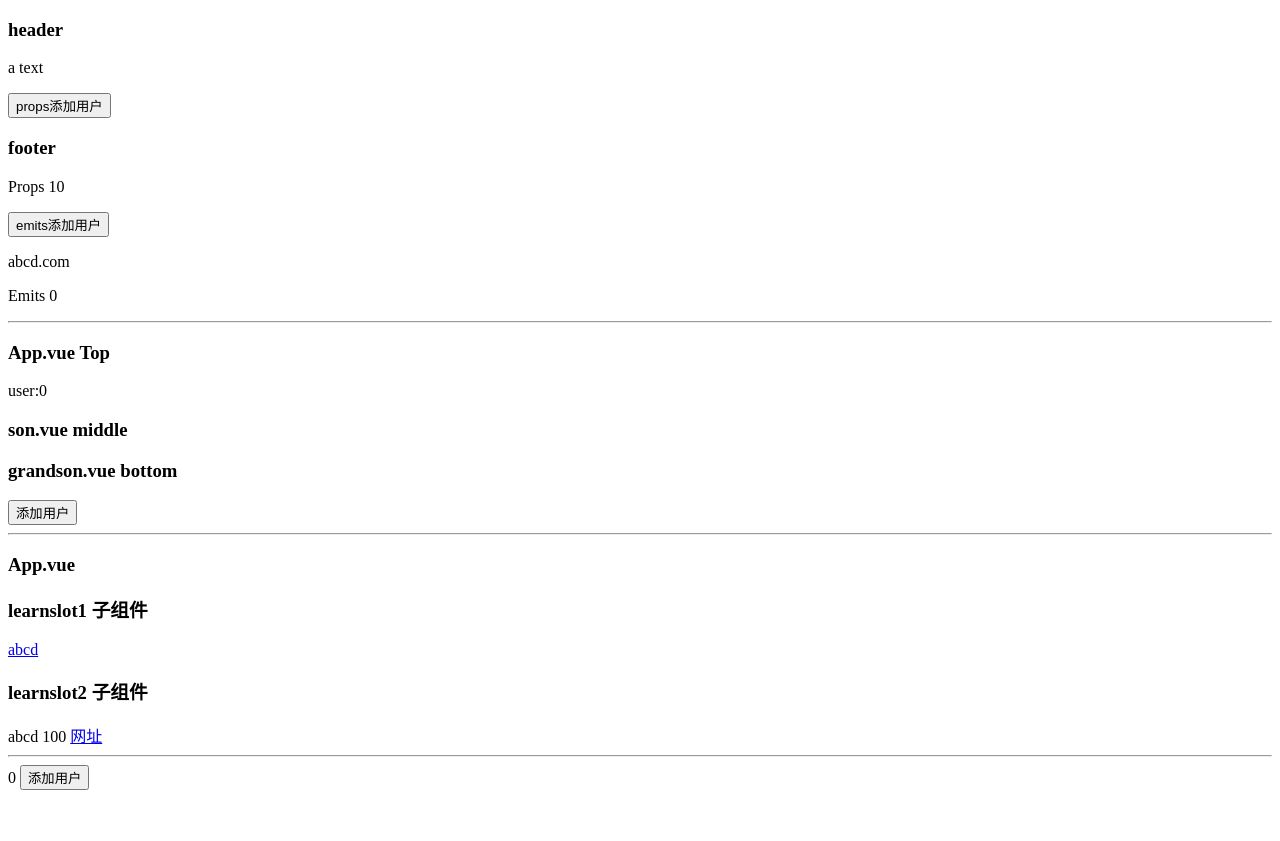
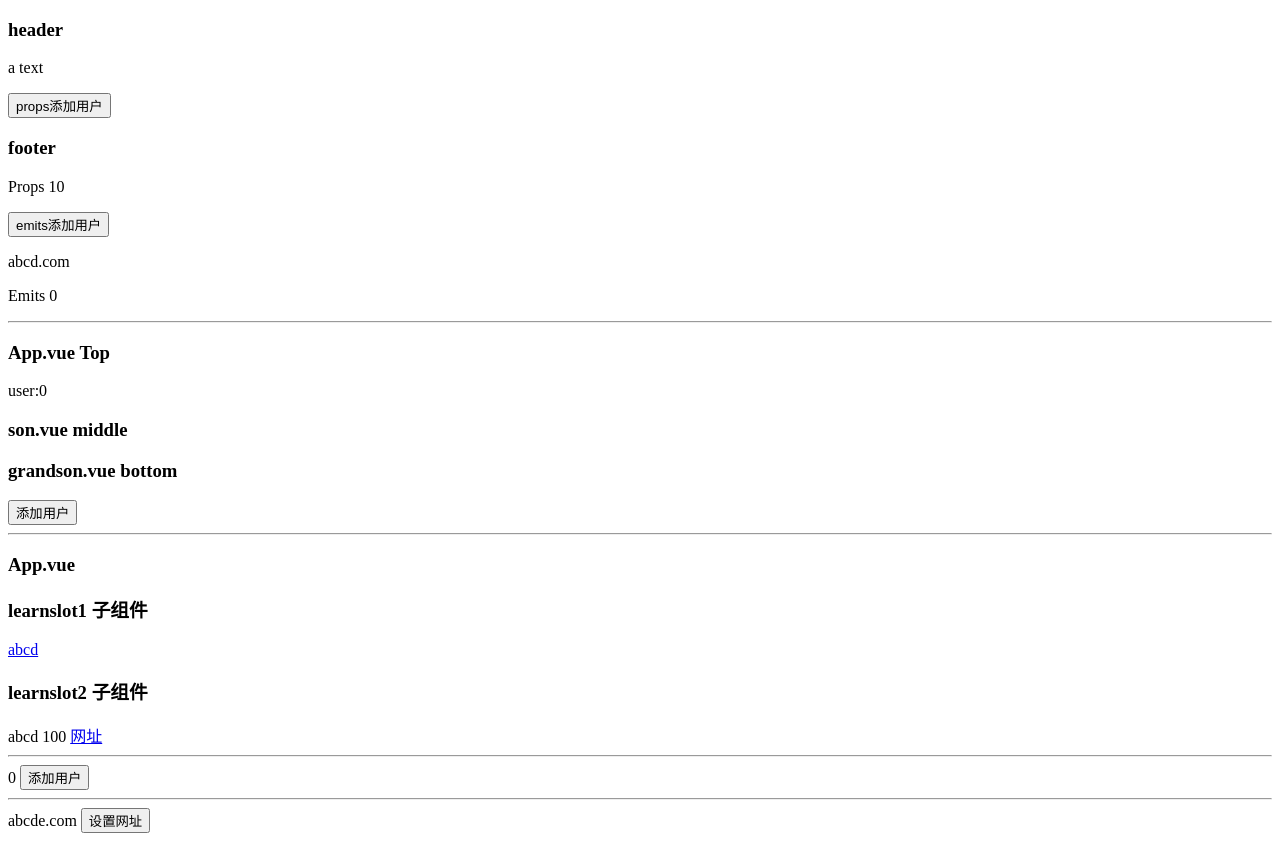
Before and after one commit to ZineSulphur/fastapi_vue3, a Vue app in the folder little_demo/vue3/vite-project/: page / in a window 1280 px wide. Before the commit the page ends 800 px from the top, so only its background shows below. Built offline with nearby package versions, Linux system fonts and the light colour scheme.

Commit message:
toRef学习

```diff
--- a/little_demo/vue3/vite-project/src/App.vue
+++ b/little_demo/vue3/vite-project/src/App.vue
@@ -1,5 +1,5 @@
 <script setup>
-    import { reactive, ref,provide,onMounted,onUpdated } from 'vue'
+    import { reactive, ref,provide,onMounted,onUpdated,toRef,toRefs } from 'vue'
     import Header from './components/header.vue'
     import Footer from './components/footer.vue'
     import son from './components/son.vue';
@@ -56,6 +56,29 @@
         console.log("onUpdated")
     })
     console.log("user:",user.value)
+
+    //toRef
+    /*
+    let {tname,turl} = reactive({
+        name:"abcde",
+        url:"abcde.com"
+    })
+    */
+    let tweb = reactive({
+        name:"abcde",
+        url:"abcde.com"
+    })
+
+    //toRefs将一个响应式对象的所有属性转换为ref对象
+    //let {tname,turl} = toRefs(tweb)
+
+    //toRef将一个响应式对象的某个属性转换为ref变量
+    let turl = toRef(tweb, "url")
+
+    const setUrl = () => {
+        console.log(turl)
+        turl.value = "www.abcde.com"
+    }
 </script>
 
 <template>
@@ -96,6 +119,10 @@
     <hr>
     {{ user }}
     <button @click="user++">添加用户</button>
+
+    <hr>
+    {{ turl }}
+    <button @click="setUrl">设置网址</button>
 </template>
 
 <style scoped>
```
Also changed, not shown: 1 other file (tests, documents, lock files or other folders).
